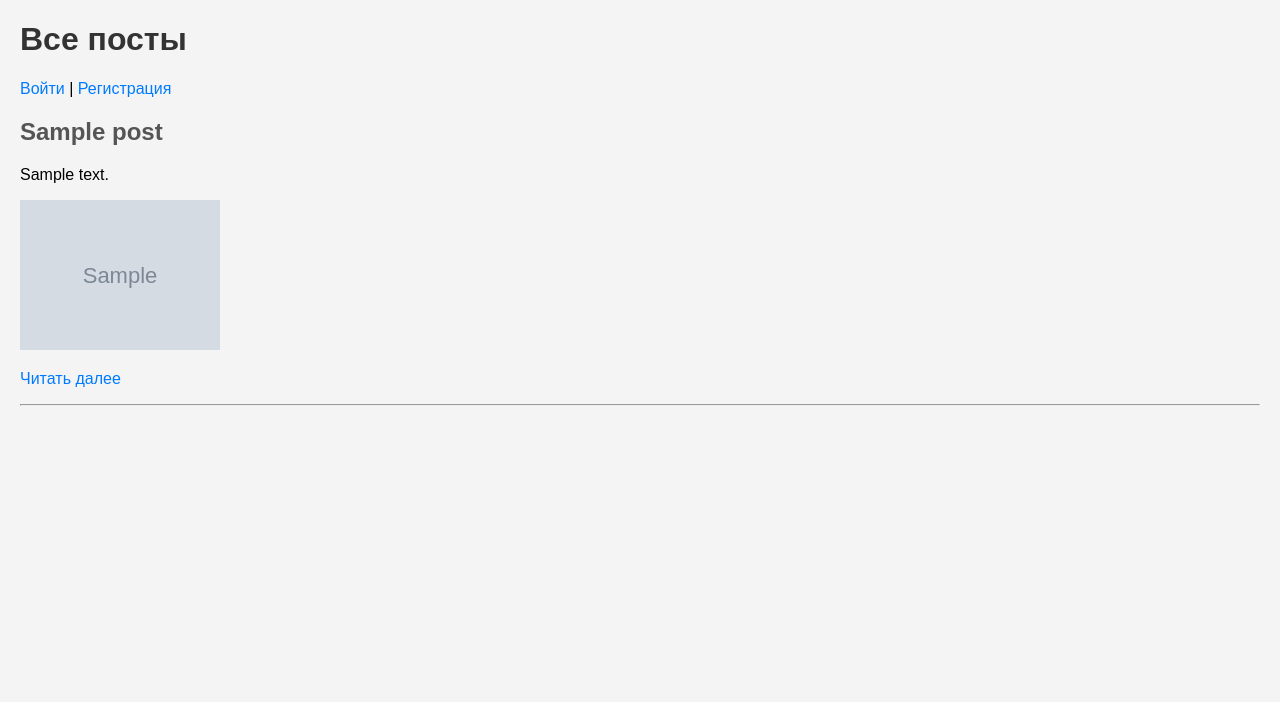
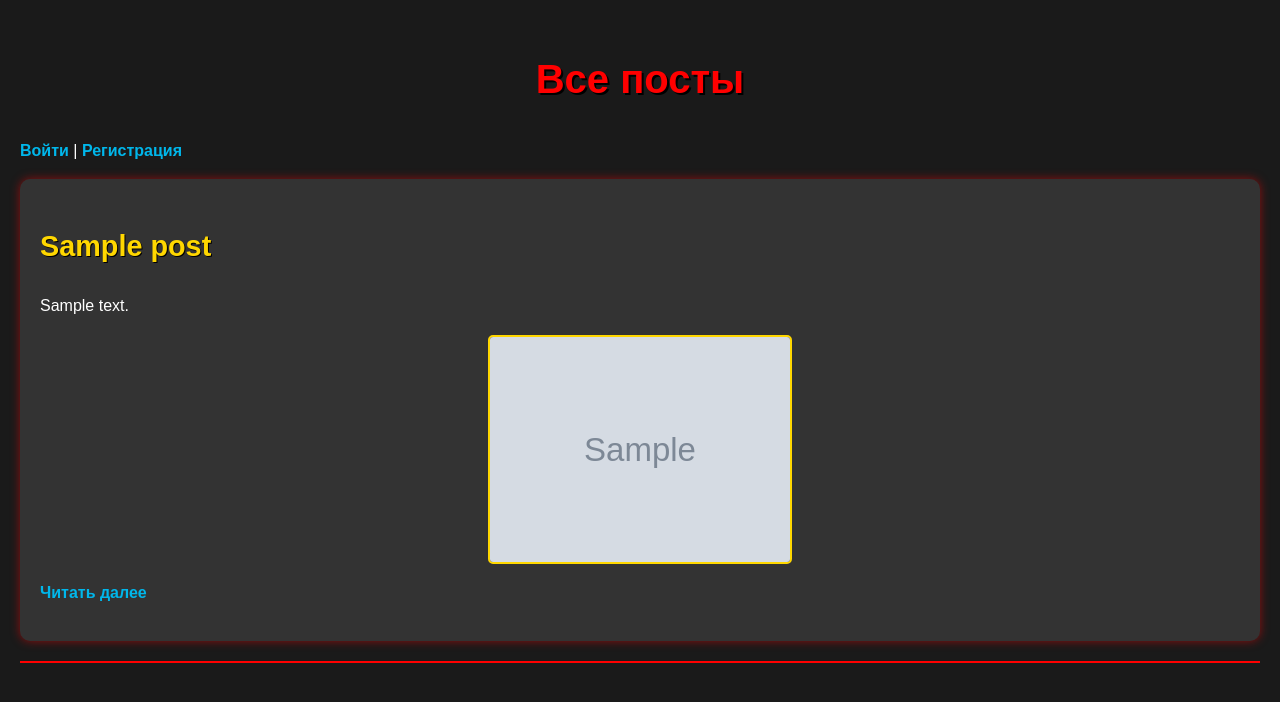
Before and after one commit to FastLimuzin/DZ_Module_16_new, a Django app: page / in a window 1280 px wide. Shown: the top 702 px of the page. Run offline with Django 5.2, Linux system fonts and the light colour scheme; tables that the repository leaves empty hold one stand-in row (values such as "Sample post"); grey boxes marked "Sample" are stand-in pictures.

Commit message:
Added Marvel style design

```diff
--- a/posts/templates/posts/post_list.html
+++ b/posts/templates/posts/post_list.html
@@ -19,18 +19,20 @@
         {% endfor %}
     {% endif %}
     {% for post in posts %}
+        <div class="post">
             <h2>{{ post.title }}</h2>
             <p>{{ post.content }}</p>
             {% if post.image %}
-            <img src="{{ post.image.url }}" alt="{{ post.title }}" width="200">
+                <img src="{{ post.image.url }}" alt="{{ post.title }}">
             {% endif %}
             <p>
-            <a href="{% url 'posts:post_detail' post.id %}">Читать далее</a>
+                <a href="{% url 'posts:post_detail' post.pk %}">Читать далее</a>
                 {% if user.is_authenticated and post.author == user %}
-                | <a href="{% url 'posts:post_update' post.id %}">Редактировать</a> |
-                <a href="{% url 'posts:post_delete' post.id %}">Удалить</a>
+                    | <a href="{% url 'posts:post_update' post.pk %}">Редактировать</a> |
+                    <a href="{% url 'posts:post_delete' post.pk %}">Удалить</a>
                 {% endif %}
             </p>
+        </div>
         <hr>
     {% empty %}
         <p>Пока нет постов.</p>
--- a/static/css/style.css
+++ b/static/css/style.css
@@ -1,12 +1,61 @@
 body {
-    font-family: Arial, sans-serif;
-    margin: 20px;
-    background-color: #f4f4f4;
+    font-family: 'Arial', sans-serif;
+    margin: 0;
+    padding: 20px;
+    background-color: #1a1a1a;
+    color: #fff;
+    line-height: 1.6;
 }
-h1 { color: #333; }
-h2 { color: #555; }
-a { color: #007bff; text-decoration: none; }
-a:hover { text-decoration: underline; }
-button { background-color: #007bff; color: white; padding: 10px; border: none; cursor: pointer; }
-button:hover { background-color: #0056b3; }
-img { max-width: 100%; height: auto; }
+h1 {
+    color: #ff0000;
+    text-align: center;
+    text-shadow: 2px 2px #000;
+    font-size: 2.5em;
+}
+h2 {
+    color: #ffd700;
+    text-shadow: 1px 1px #000;
+    font-size: 1.8em;
+}
+a {
+    color: #00b7eb;
+    text-decoration: none;
+    font-weight: bold;
+}
+a:hover {
+    color: #ffd700;
+    text-decoration: underline;
+}
+button {
+    background-color: #ff0000;
+    color: #fff;
+    padding: 10px 20px;
+    border: none;
+    border-radius: 5px;
+    cursor: pointer;
+    font-weight: bold;
+}
+button:hover {
+    background-color: #b30000;
+}
+img {
+    max-width: 100%;
+    height: auto;
+    border: 2px solid #ffd700;
+    border-radius: 5px;
+}
+.post {
+    background-color: #333;
+    padding: 20px;
+    margin-bottom: 20px;
+    border-radius: 10px;
+    box-shadow: 0 0 10px rgba(255, 0, 0, 0.5);
+}
+.post img {
+    display: block;
+    margin: 10px auto;
+    max-width: 300px;
+}
+hr {
+    border: 1px solid #ff0000;
+}
```
Also changed, not shown: media/posts/images/blackwidow.jpg (added), media/posts/images/blackwidow_E3fo7Th.jpg (added), media/posts/images/captainamerica.jpg (added), media/posts/images/ironman.jpg (added), media/posts/images/thor.jpg (added). Lines whose indentation alone changed are shown as unchanged.
